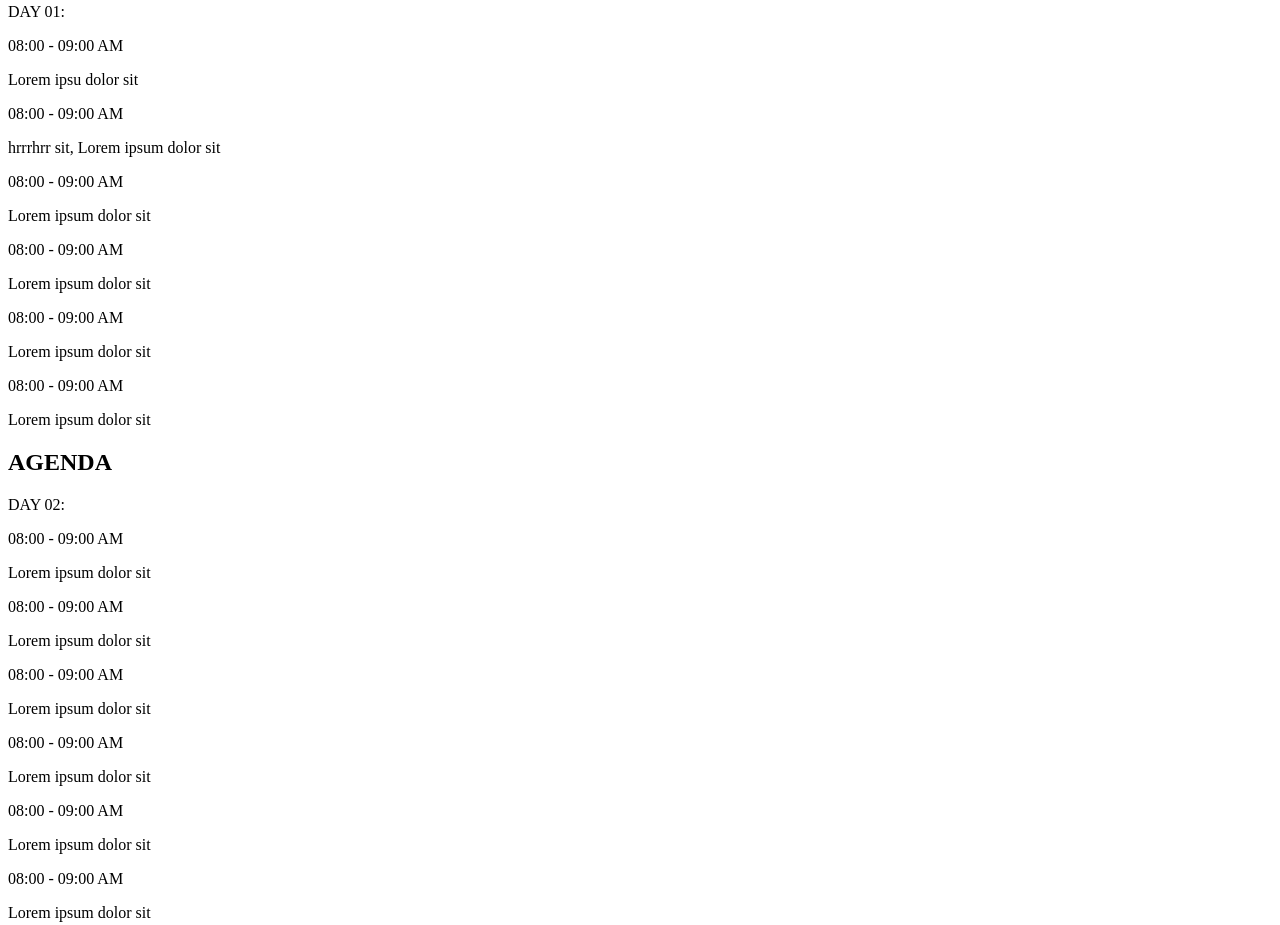
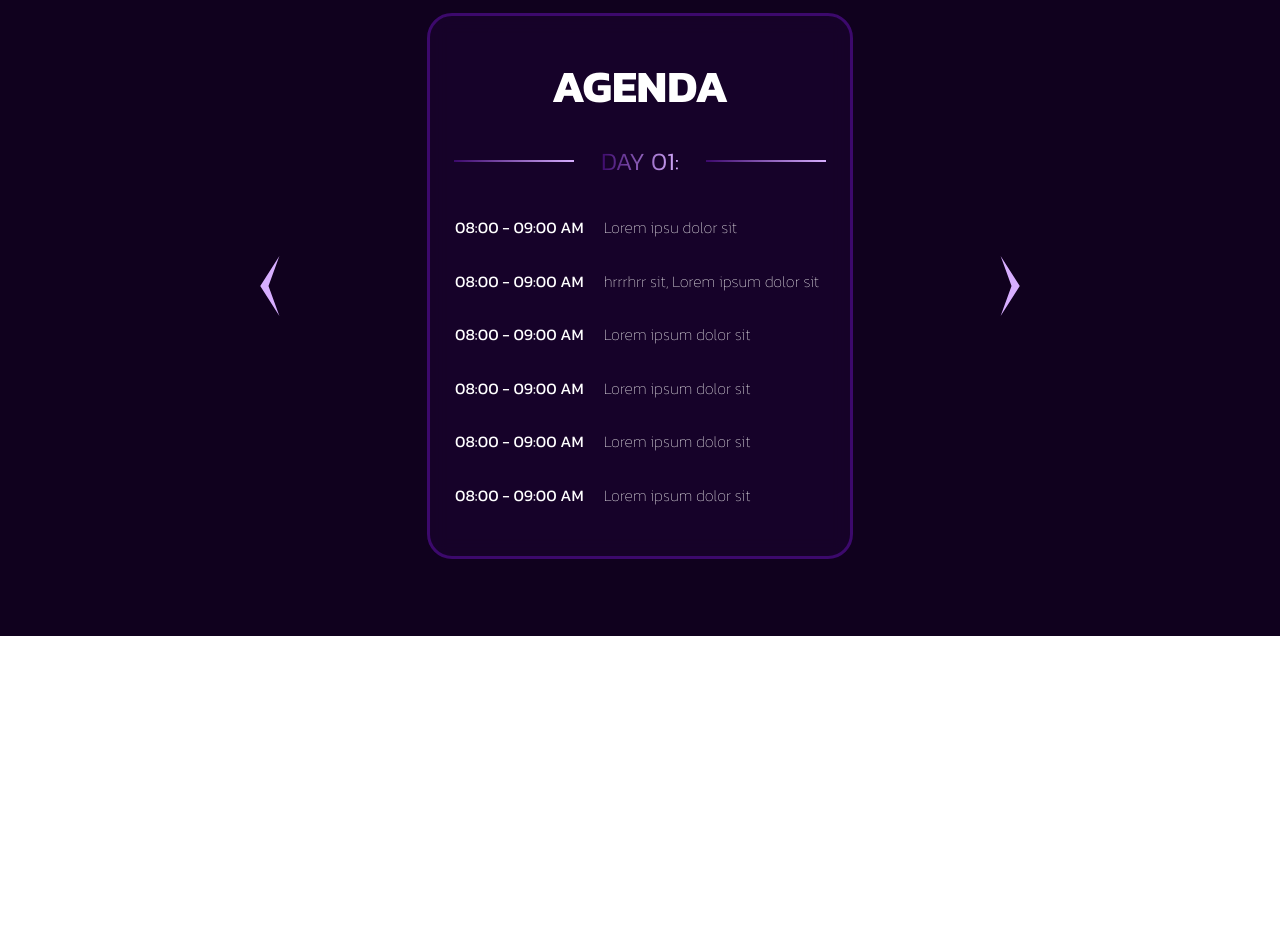
Before and after one commit to cosegle056/AGENDA, a plain HTML site: page index.html in a window 1280 px wide. Shown: the part 64-989 px from the top of the page. After the commit the page ends 800 px from the top, so only its background shows below. Drawn offline with Linux system fonts and the light colour scheme; the site is published under a folder, as on GitHub Pages, so addresses that start at the root find nothing.

Commit message:
Update index.html

```diff
--- a/index.html
+++ b/index.html
@@ -4,7 +4,7 @@
     <meta charset="UTF-8">
     <meta name="viewport" content="width=device-width, initial-scale=1.0">
     <title>Document</title>
-    <link rel="stylesheet" href="/CSS/style.css">
+    <link rel="stylesheet" href="CSS/style.css">
     <link rel="preconnect" href="https://fonts.googleapis.com">
 <link rel="preconnect" href="https://fonts.gstatic.com" crossorigin>
 <link href="https://fonts.googleapis.com/css2?family=Kanit:ital,wght@0,100;0,200;0,300;0,400;0,500;0,600;0,700;0,800;0,900;1,100;1,200;1,300;1,400;1,500;1,600;1,700;1,800;1,900&display=swap" rel="stylesheet">
@@ -146,6 +146,6 @@
 
 
 
-    <script src="/JS/scp.js"></script>
+    <script src="JS/scp.js"></script>
 </body>
 </html>
```
